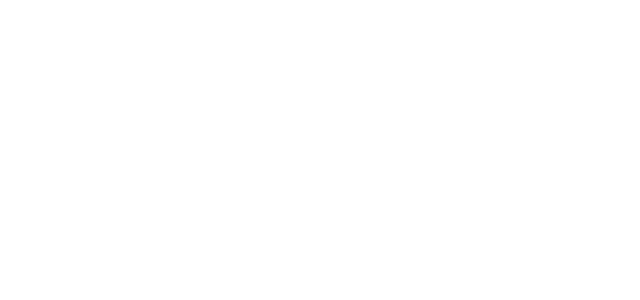
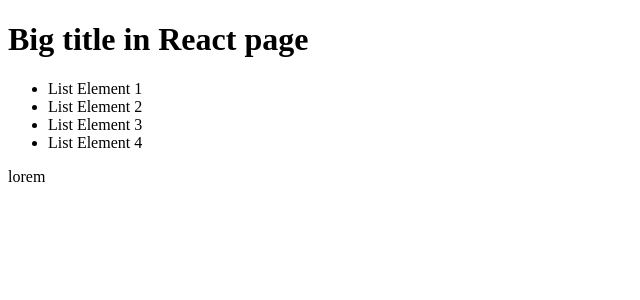
Before and after one commit to dimatsymbal/react-travel, a React (Create React App) app: page / in a window 1280 px wide. Shown: the top 300 px of the page, without its empty margins (0-640 px from the left). Built offline with nearby package versions, Linux system fonts and the light colour scheme.

Commit message:
creating react elements

```diff
--- a/src/index.tsx
+++ b/src/index.tsx
@@ -1,5 +1,19 @@
 import React from 'react'
 import ReactDOM from 'react-dom/client'
 
+const h1 = React.createElement("h1", {class: "Title"}, "Big title in React page")
+const p = React.createElement("p", {id:"paragraph1"}, "lorem")
+const list = React.createElement("ul", {class:"list_under_paragraph"}, React.createElement("li", {class: "list_item"}, "List Element 1"),
+React.createElement("li", {class: "list_item"}, "List Element 2"),
+React.createElement("li", {class: "list_item"}, "List Element 3"),
+React.createElement("li", {class: "list_item"}, "List Element 4"))
+
+
+const structure = <div>
+  {h1}
+  {list}
+  {p}
+</div>
+
 const root = ReactDOM.createRoot(document.getElementById('root') as HTMLElement)
-root.render(<React.StrictMode></React.StrictMode>)
+root.render(<React.StrictMode>{structure}</React.StrictMode>)
```
Also changed, not shown: public/index.html (line endings or trailing spaces).
